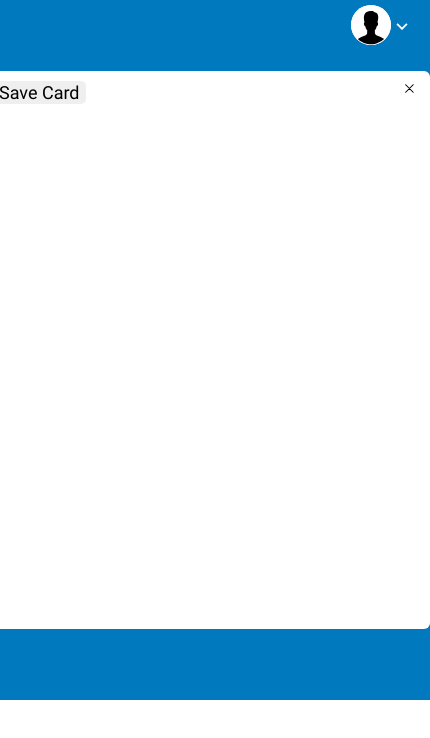
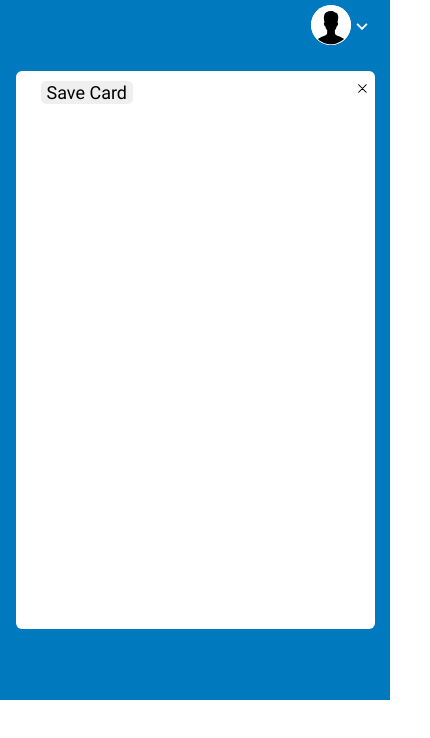
Before and after one commit to SlavikLiabin/kanban-board-final, a React (Create React App) app: page /tasks/1 in a window 390 px wide. Shown: the top 738 px of the page, 430 px wide, since content can reach past the window. Built offline with nearby package versions, Linux system fonts and the light colour scheme.

Commit message:
initial commit

```diff
--- a/src/Components/Board/CardDetail/cardDetail.module.css
+++ b/src/Components/Board/CardDetail/cardDetail.module.css
@@ -74,11 +74,11 @@
     color: white;
 }
 
-@media (min-width: 375px) and (max-width: 1235px) {
+@media (min-width: 359px) and (max-width: 1235px) {
 
     .windowDetail {
         justify-content: center;
-        width: 470px;
+        width: 359px;
     }
 
     .wrapperTextArea {
@@ -86,11 +86,15 @@
          max-height: 500px;
     }
 
+    .cross {
+        margin-left: 0px;
+    }
+
     .name {
-        max-width: 359px;
+        max-width: 309px;
     }
 
     .description {
-        max-width: 359px;
+        max-width: 309px;
     }
 }
```
